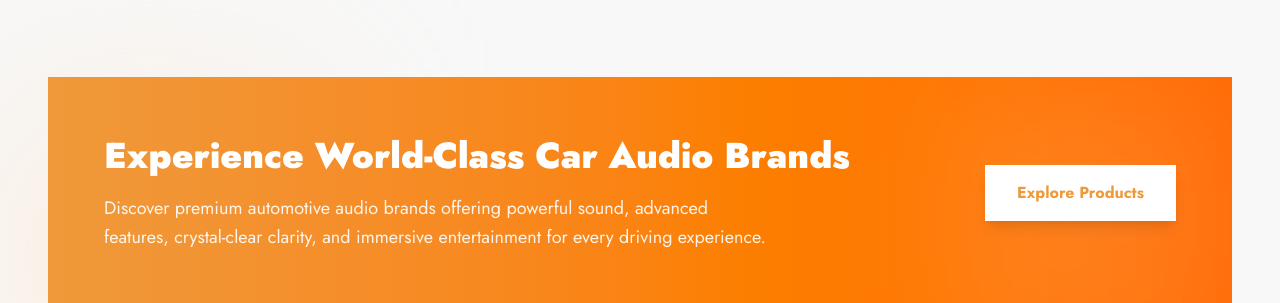
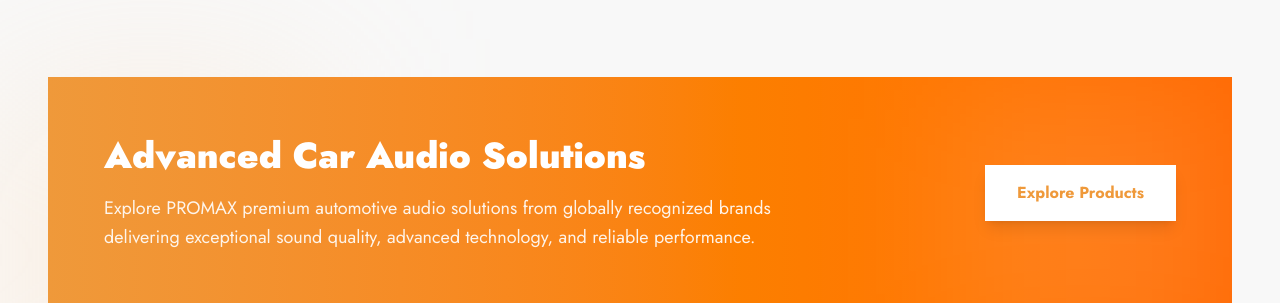
Before and after one commit to madhuratech/Promax, a React (Vite) app: page / in a window 1280 px wide. Shown: the part 3260-3563 px from the top of the page. Built offline with nearby package versions, Linux system fonts and the light colour scheme.

Commit message:
Update brand content

```diff
--- a/src/Components/Brand/brand.jsx
+++ b/src/Components/Brand/brand.jsx
@@ -217,12 +217,12 @@
 
           <div className="relative z-10">
             <h3 className="text-3xl md:text-4xl font-black text-white leading-tight">
-              Experience World-Class Car Audio Brands
+              Advanced Car Audio Solutions
             </h3>
 
             <p className="text-white/90 mt-4 max-w-2xl text-lg leading-relaxed">
-              Discover premium automotive audio brands offering powerful sound, advanced features,
-              crystal-clear clarity, and immersive entertainment for every driving experience.
+              Explore PROMAX premium automotive audio solutions from globally recognized
+              brands delivering exceptional sound quality, advanced technology, and reliable performance.
             </p>
           </div>
 
```
